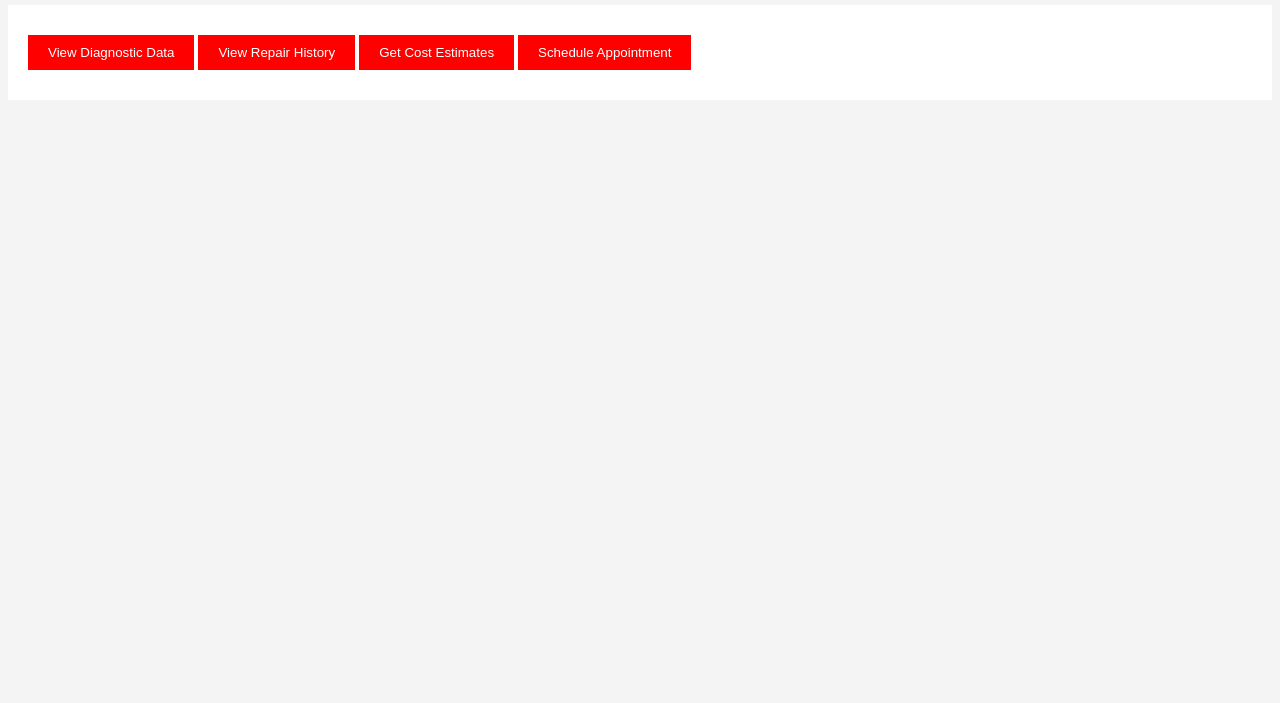
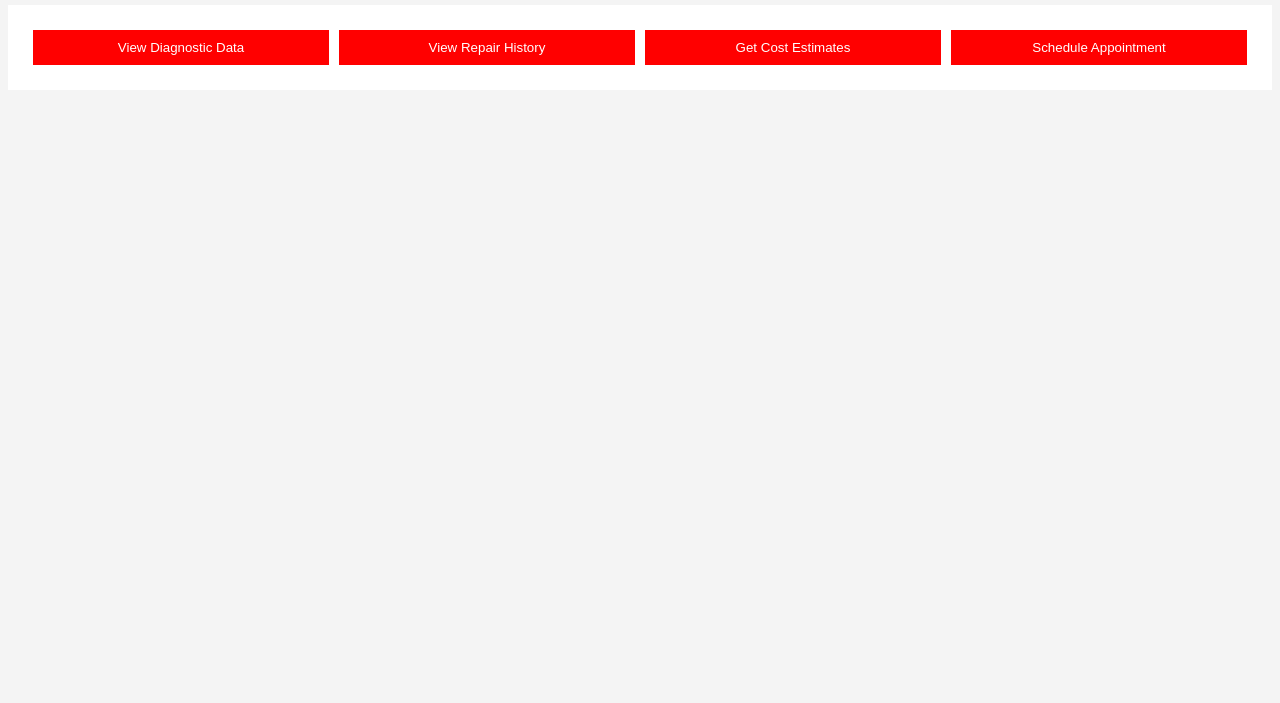
Before and after one commit to josemorales956/AutoWatch, a plain HTML site: page index.html in a window 1280 px wide. Shown: the part 97-800 px from the top of the page. Drawn offline with Linux system fonts and the light colour scheme.

Commit message:
BUTTON CENTER

```diff
--- a/styles.css
+++ b/styles.css
@@ -17,6 +17,12 @@ body {
     margin-bottom: 20px;
 }
 
+#mainMenu {
+    display: flex;
+    justify-content: space-around;
+    flex-wrap: wrap; /* This will allow buttons to wrap to the next line on smaller screens */
+}
+
 button {
     display: inline-block;
     border: none;
@@ -25,6 +31,8 @@ button {
     padding: 10px 20px;
     margin: 10px 0;
     cursor: pointer;
+    flex: 1;
+    margin: 5px;
 }
 
 button:hover {
```
